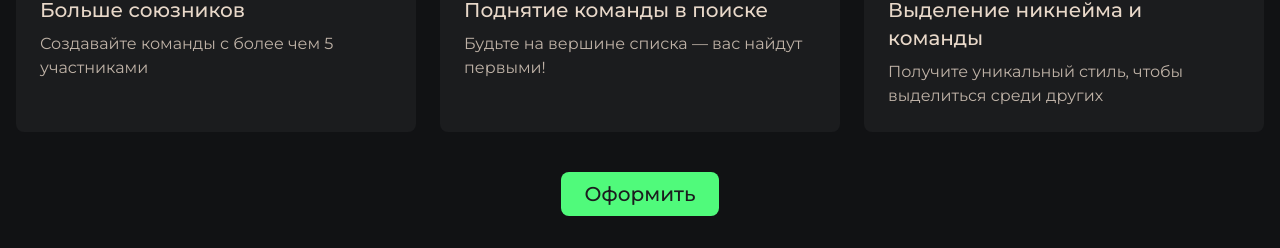
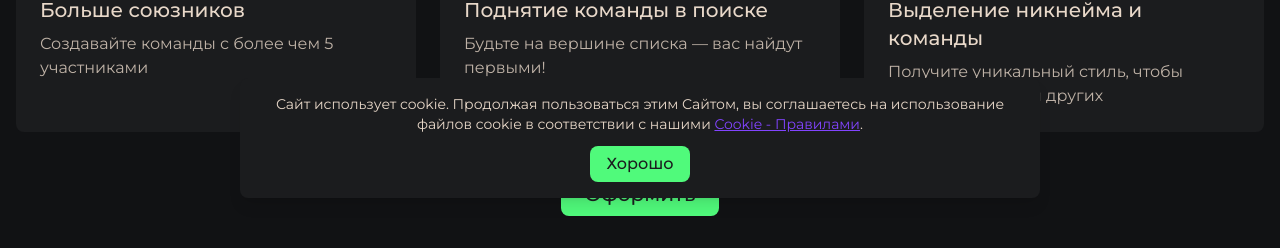
Before and after one commit to M1sterZag/Gamers, a Vue app in the folder frontend/: page / in a window 1280 px wide. Shown: the part 586-834 px from the top of the page. Built offline with nearby package versions, Linux system fonts and the light colour scheme; no server answers.

Commit message:
feat(frontend): add cookie notify

```diff
--- /dev/null
+++ b/frontend/src/components/CookieNotice.vue
@@ -0,0 +1,39 @@
+<template>
+  <div
+      v-if="showNotice"
+      class="fixed bottom-4 left-1/2 transform -translate-x-1/2 bg-secondary p-4 rounded-lg shadow-lg text-center w-full max-w-[800px]"
+  >
+    <p class="text-sm lg:text-16 text-text mb-3">
+      Сайт использует cookie. Продолжая пользоваться этим Сайтом, вы соглашаетесь на использование файлов cookie в
+      соответствии с нашими
+      <a href="/static/cookie_policy.pdf" download class="text-primary underline hover:text-primary_hover">Cookie -
+        Правилами</a>.
+    </p>
+    <button
+        @click="acceptCookies"
+        class="px-4 py-2 bg-accent text-secondary rounded-lg font-medium text-sm lg:text-s16 hover:bg-accent_hover transition-colors"
+    >
+      Хорошо
+    </button>
+  </div>
+</template>
+
+<script setup>
+import {ref, onMounted} from 'vue';
+
+const showNotice = ref(false);
+
+// Проверяем, приняты ли ранее cookie
+onMounted(() => {
+  const hasAcceptedCookies = localStorage.getItem('cookies_accepted');
+  if (!hasAcceptedCookies) {
+    showNotice.value = true;
+  }
+});
+
+// Функция для принятия cookie
+const acceptCookies = () => {
+  localStorage.setItem('cookies_accepted', 'true');
+  showNotice.value = false;
+};
+</script>
--- a/frontend/src/components/Layout.vue
+++ b/frontend/src/components/Layout.vue
@@ -20,6 +20,8 @@
       />
       <router-view/>
     </main>
+
+    <CookieNotice/>
   </div>
 </template>
 
@@ -28,6 +30,7 @@ import SideBar from '@/components/SideBar.vue';
 import MobileNav from '@/components/MobileNav.vue';
 import Notification from "@/components/Notification.vue";
 import {useNotificationStore} from "@/stores/notificationStore.js";
+import CookieNotice from "@/components/CookieNotice.vue";
 
 const notificationStore = useNotificationStore();
 </script>
--- a/frontend/src/views/HomePage.vue
+++ b/frontend/src/views/HomePage.vue
@@ -1,7 +1,7 @@
 <template>
   <main class="">
     <header>
-      <div class="flex flex-col lg:flex-row justify-between xs:items-center items-start gap-3 mb-4 lg:mb-[30px]">
+      <div class="flex flex-col lg:flex-row justify-between items-center items-start gap-3 mb-4 lg:mb-[30px]">
         <h1 class="text-2xl lg:text-4xl font-semibold text-text leading-tight">
           Добро пожаловать в Gamers!
         </h1>
```
Also changed, not shown: 1 other file (tests, documents, lock files or other folders).
